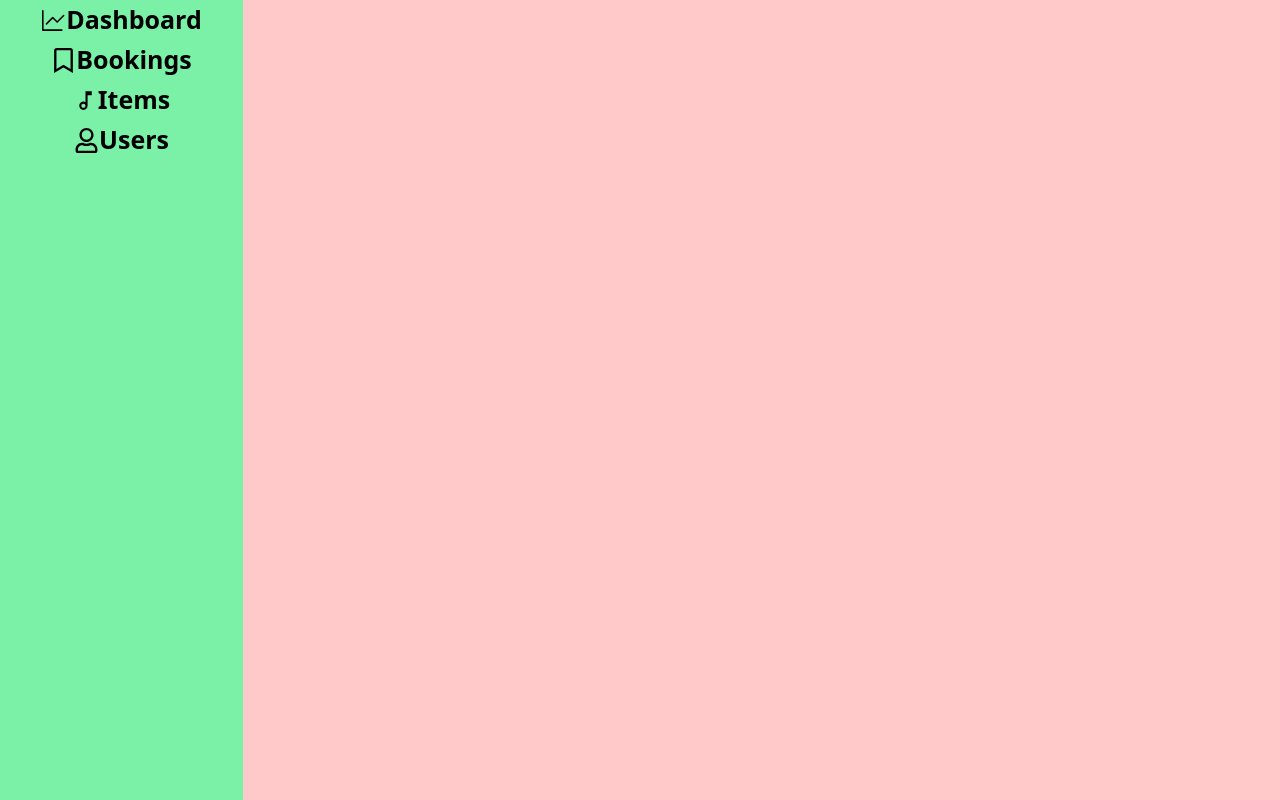
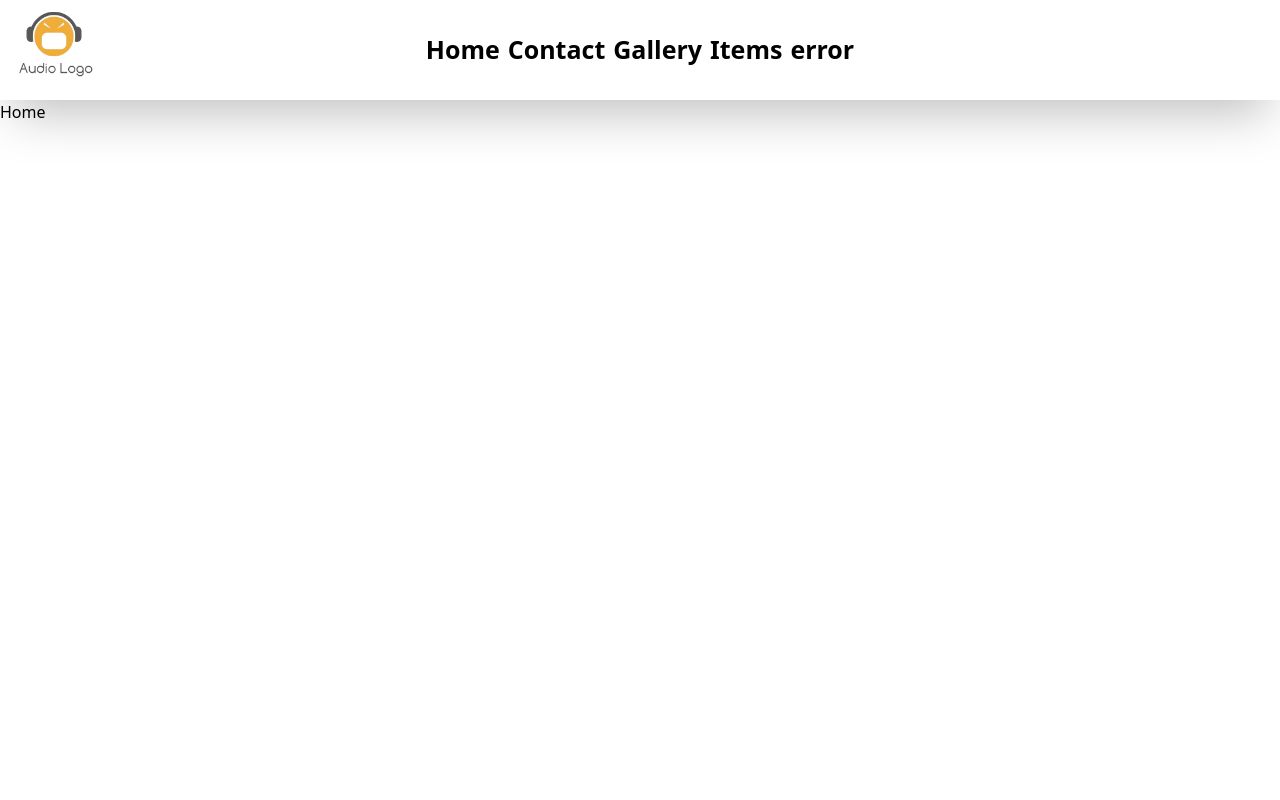
Before and after one commit to KawminiAnuththara/Rent-Front, a React (Vite) app: page / in a window 1280 px wide. Built offline with nearby package versions, Linux system fonts and the light colour scheme.

Commit message:
add home page and router 😊

```diff
--- a/package.json
+++ b/package.json
@@ -14,6 +14,7 @@
     "react": "^18.3.1",
     "react-dom": "^18.3.1",
     "react-icons": "^5.4.0",
+    "react-router-dom": "^7.1.3",
     "tailwindcss": "^4.0.0"
   },
   "devDependencies": {
--- a/src/App.jsx
+++ b/src/App.jsx
@@ -1,13 +1,18 @@
-import React from 'react'
-
-import AdminPage from './components/adminPage';
+import React from 'react';
+import { BrowserRouter, Route, Routes } from 'react-router-dom';
+import ProductCard from './components/ProductCard';
+import AdminPage from './pages/admin/adminPage';
+import HomePage from './pages/home/homePage';
 
 const App = () => {
   return (
-    <div>
-      <AdminPage/>
-    </div>
-  )
-}
+    <BrowserRouter>
+      <Routes>
+        <Route path="/admin/*" element={<AdminPage />} />
+        <Route path="/*" element={<HomePage />} />
+      </Routes>
+    </BrowserRouter>
+  );
+};
 
-export default App
+export default App;
--- /dev/null
+++ b/src/components/Header.jsx
@@ -0,0 +1,29 @@
+import React from 'react';
+import { Link } from 'react-router-dom';
+
+export default function Header() {
+  return (
+    <header className="w-full h-[100px] shadow-2xl flex justify-center items-center relative">
+      <img
+        src="/logo.png"
+        alt="logo"
+        className="w-[100px] h-[100px] object-cover absolute left-1"
+      />
+      <Link to="/" className="text-[25px] font-bold m-1">
+        Home
+      </Link>
+      <Link to="/contact" className="text-[25px] font-bold m-1">
+        Contact
+      </Link>
+      <Link to="/gallery" className="text-[25px] font-bold m-1">
+        Gallery
+      </Link>
+      <Link to="/items" className="text-[25px] font-bold m-1">
+        Items
+      </Link>
+      <Link to="/error" className="text-[25px] font-bold m-1">
+        error
+      </Link>
+    </header>
+  );
+}
--- /dev/null
+++ b/src/components/ProductCard.jsx
@@ -0,0 +1,10 @@
+export default function ProductCard(props){
+    return(
+        <div>
+            <img src="https://ddg-assets.b-cdn.net/web/imgs/generate_thumbs/186.jpg" alt=""/>
+            <span>Teady</span>
+            <span>LKR. 2500/-</span>
+            <h1>{props.des}</h1>
+        </div>
+    )
+}
--- a/src/components/adminPage.jsx
+++ b/src/pages/admin/adminPage.jsx
@@ -2,6 +2,7 @@ import { GoGraph } from "react-icons/go";
 import { FaRegBookmark, FaRegUser } from "react-icons/fa";
 import { MdOutlineAudiotrack } from "react-icons/md";
 import { VscCodeReview } from "react-icons/vsc";
+import { Link, Route, Routes } from "react-router-dom";
 
 export default function AdminPage(){
     return(
@@ -11,21 +12,24 @@ export default function AdminPage(){
            <GoGraph />
             Dashboard
          </button>
-         <button className='w-full h-[40px] text-[25px] font-bold flex justify-center items-center'>
+         <Link to="/admin/booking" className='w-full h-[40px] text-[25px] font-bold flex justify-center items-center'>
          <FaRegBookmark />
             Bookings
-         </button>
-         <button className='w-full h-[40px] text-[25px] font-bold flex justify-center items-center'>
+         </Link>
+         <Link to="/admin/items" className='w-full h-[40px] text-[25px] font-bold flex justify-center items-center'>
          <MdOutlineAudiotrack />
             Items
-         </button>
+         </Link>
          <button className='w-full h-[40px] text-[25px] font-bold flex justify-center items-center'>
          <FaRegUser/>
               Users
          </button>
       </div>
-      <div className='w-full bg-red-200'>
-
+      <div className='w-[calc(100vw-300px)] bg-red-200'>
+         <Routes path="/*">
+           <Route path="/booking" element={<h1>Booking</h1>}/>
+           <Route path="/items" element={<h1>Items</h1>}/>
+         </Routes>
       </div>
 
     </div>
--- /dev/null
+++ b/src/pages/home/Contact.jsx
@@ -0,0 +1,9 @@
+import React from 'react'
+
+const Contact = () => {
+  return (
+    <div>Contact</div>
+  )
+}
+
+export default Contact
--- /dev/null
+++ b/src/pages/home/Error.jsx
@@ -0,0 +1,13 @@
+import React from 'react'
+import { Link } from 'react-router-dom'
+
+const Error = () => {
+  return (
+    <div>
+        <h1>404 Error: Page Not Found</h1>
+        <Link className="bg-amber-400 p-5" to ="/">Go Back to Home</Link>
+    </div>
+  )
+}
+
+export default Error
--- /dev/null
+++ b/src/pages/home/Gallery.jsx
@@ -0,0 +1,9 @@
+import React from 'react'
+
+const Gallery = () => {
+  return (
+    <div>Gallery</div>
+  )
+}
+
+export default Gallery
--- /dev/null
+++ b/src/pages/home/Home.jsx
@@ -0,0 +1,9 @@
+import React from 'react'
+
+const Home = () => {
+  return (
+    <div>Home</div>
+  )
+}
+
+export default Home
--- /dev/null
+++ b/src/pages/home/Items.jsx
@@ -0,0 +1,9 @@
+import React from 'react'
+
+const Items = () => {
+  return (
+    <div>Items</div>
+  )
+}
+
+export default Items
--- /dev/null
+++ b/src/pages/home/homePage.jsx
@@ -0,0 +1,27 @@
+import React from 'react';
+import Header from '../../components/Header';
+import { Route, Routes } from 'react-router-dom';
+import Home from './Home';
+import Contact from './Contact';
+import Gallery from './Gallery';
+import Items from './Items';
+import Error from './Error';
+
+const HomePage = () => {
+  return (
+    <>
+      <Header />
+      <div className="h-[calc(100vh-100px)] w-full">
+        <Routes>
+          <Route path="/" element={<Home/>} />
+          <Route path="/contact" element={<Contact/>} />
+          <Route path="/gallery" element={<Gallery/>} />
+          <Route path="/items" element={<Items/>} />
+          <Route path="/*" element={<Error/>}/>
+        </Routes>
+      </div>
+    </>
+  );
+};
+
+export default HomePage;
```
Also changed, not shown: public/logo.png (added), 1 other file (tests, documents, lock files or other folders).
